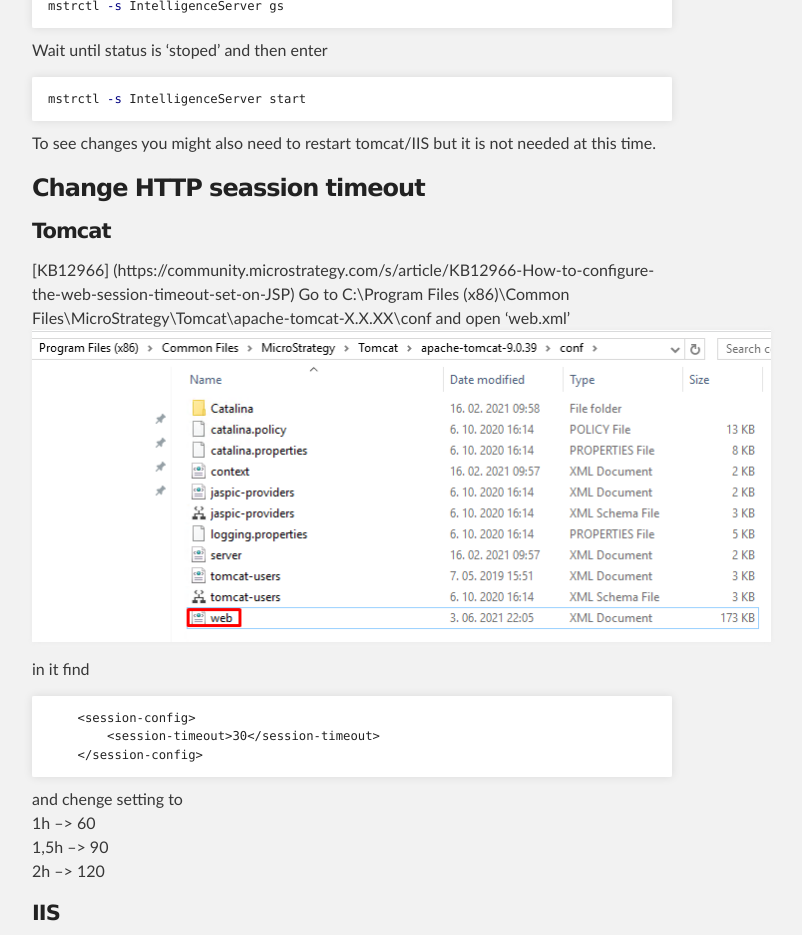
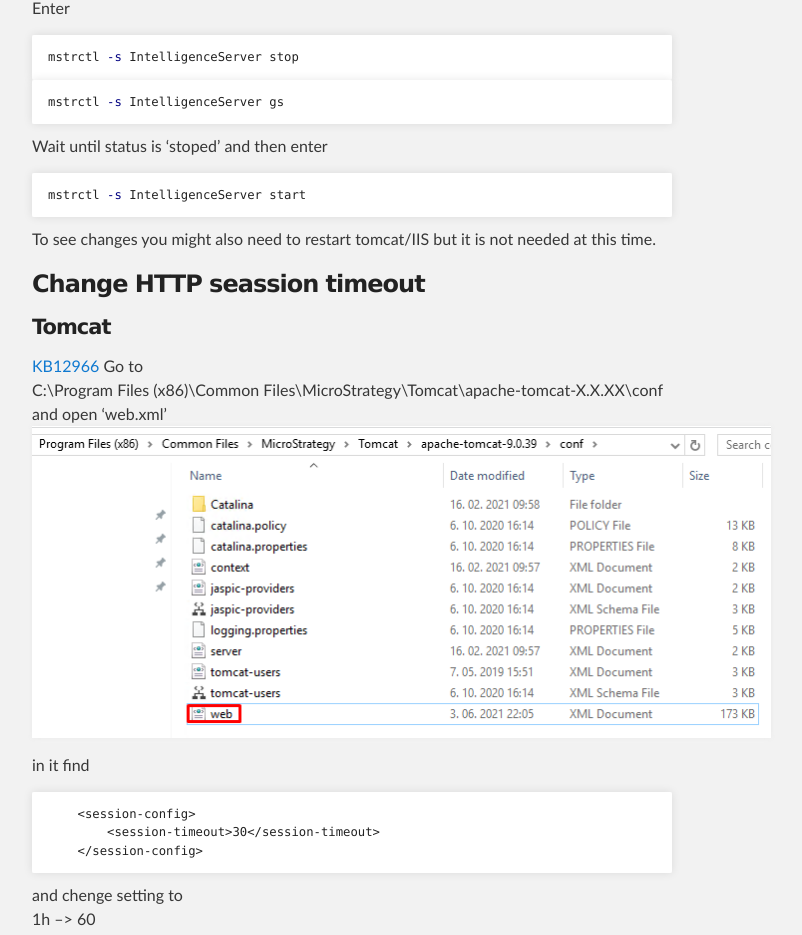
Before and after one commit to kl82slo/kl82slo.github.io, a Jekyll site: the page built from _posts/2021-06-03-0006 MicroStrategy - Web timeout.md, in a window 1280 px wide and 1400 px high, scrolled down 3018 px. Shown: the top 935 px of the window, without its empty margins (288-1090 px from the left). Built offline with Jekyll 4.4.1, drawn with Linux system fonts in a browser that asks for light colours; some of the changed text lies outside the part shown.

Commit message:
Update 2021-06-03-0006 MicroStrategy - Web timeout.md

```diff
--- a/_posts/2021-06-03-0006 MicroStrategy - Web timeout.md
+++ b/_posts/2021-06-03-0006 MicroStrategy - Web timeout.md
@@ -49,10 +50,10 @@
 
 ### Restart intelligence server
 #### Windows
-Start/Microstrategy Tools/Service Manager
+Start/Microstrategy Tools/Service Manager <br />
 ![Service Manager](/img/20210603_0006/Service_Manager.png)
 
-and restart
+and restart <br />
 ![Intelligence_Restart](/img/20210603_0006/Intelligence_Restart.png)
 
 to see changes you might also need to restart tomcat/IIS but it is not needed at this time.
@@ -81,10 +82,10 @@
 
 ### Change HTTP seassion timeout
 #### Tomcat
-[KB12966] (https://community.microstrategy.com/s/article/KB12966-How-to-configure-the-web-session-timeout-set-on-JSP)
-Go to
-C:\Program Files (x86)\Common Files\MicroStrategy\Tomcat\apache-tomcat-X.X.XX\conf
-and open 'web.xml'
+[KB12966](https://community.microstrategy.com/s/article/KB12966-How-to-configure-the-web-session-timeout-set-on-JSP)
+Go to <br />
+C:\Program Files (x86)\Common Files\MicroStrategy\Tomcat\apache-tomcat-X.X.XX\conf <br />
+and open 'web.xml' <br />
 ![Tomcat_web](/img/20210603_0006/Tomcat_web.png)
 
 in it find
@@ -99,10 +100,27 @@
 1,5h --> 90 <br />
 2h   --> 120 <br />
 
+##### Restart Tomcat - Windows
+Start services
+![Services](/img/20210603_0006/Services.png)
+
+Find Tomcat and select restart
+![Tomcat_Restart](/img/20210603_0006/Tomcat_Restart.png)
+
+##### Restart Tomcat - Linux
+{% highlight bash %}
+cd <Tomcat Root>/bin/
+./shutdown.sh
+{% endhighlight %}
+
+{% highlight bash %}
+./startup.sh
+{% endhighlight %}
+
+and you are done <br />
+![Tomcat_Final](/img/20210603_0006/Final.png)
 
 #### IIS
-[KB35666] (https://community.microstrategy.com/s/article/KB35666-How-to-edit-the-setting-for-the-Request-execution)
-
 Open IIS go to Sites/Default Web Site/ MicroStrategy and find 'Session State'
 ![Session_State](/img/20210603_0006/Session_State.png)
 
@@ -112,10 +130,10 @@
 2h   --> 120 <br />
 ![Session_State_2](/img/20210603_0006/Session_State_2.png)
 
-Restart IIS
+Restart IIS <br />
 ![IIS_Stop](/img/20210603_0006/IIS_Stop.png)
 
-and you are done
+and you are done <br />
 ![IIS_Final](/img/20210603_0006/Final.png)
 
 ### Aditional read
```
Also changed, not shown: other parts of _posts/2021-06-03-0006 MicroStrategy - Web timeout.md (+2 -1 lines).
